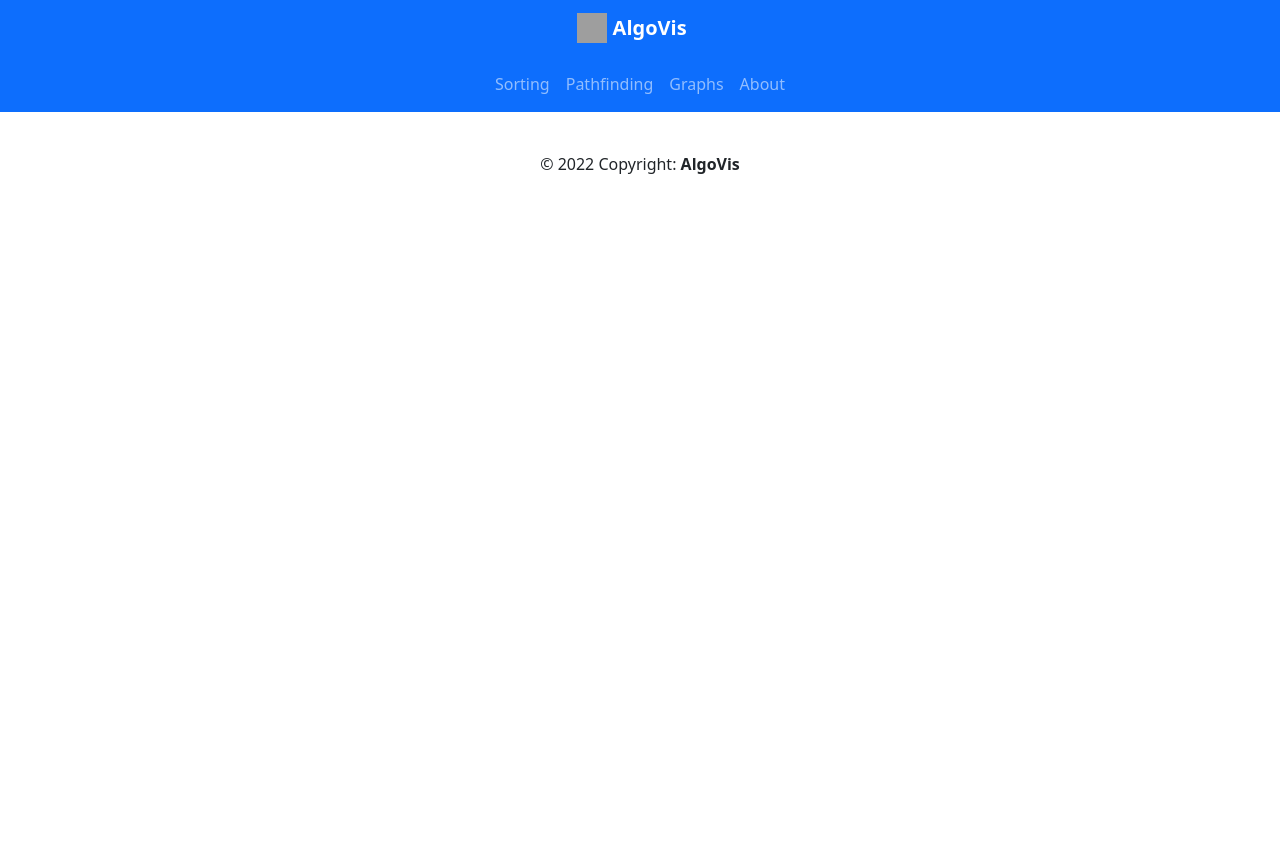
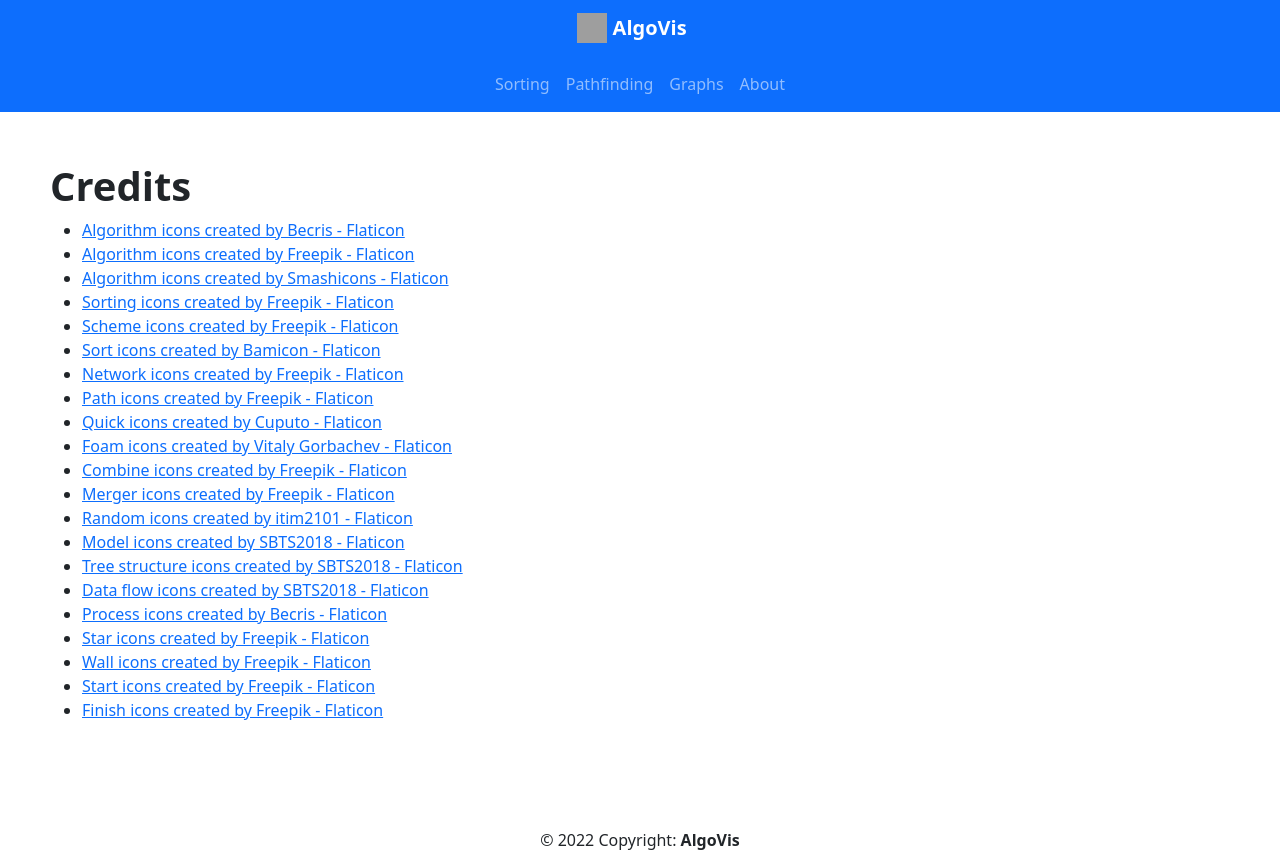
Before and after one commit to barto14753/AlgoVis, a React (Create React App) app: page / in a window 1280 px wide. Both pictures are taken after a click on the button "About". Before the commit the page ends 800 px from the top, so only its background shows below. Built offline with nearby package versions, Linux system fonts and the light colour scheme; grey boxes are pictures that could not be loaded.

Commit message:
add credits

```diff
--- /dev/null
+++ b/src/About.css
@@ -0,0 +1,4 @@
+.about_container
+{
+    padding: 50px;
+}
--- /dev/null
+++ b/src/About.js
@@ -0,0 +1,43 @@
+import React, { useContext, useState } from "react";
+import 'bootstrap/dist/css/bootstrap.min.css';
+import '../src/About.css';
+
+
+
+const About = () =>
+{
+    return(
+    <div className="about_container">
+        <h1>
+            <strong>Credits</strong>
+        </h1>
+
+        <ul>
+            <li><a href="https://www.flaticon.com/free-icons/algorithm" title="algorithm icons">Algorithm icons created by Becris - Flaticon</a></li>
+            <li><a href="https://www.flaticon.com/free-icons/algorithm" title="algorithm icons">Algorithm icons created by Freepik - Flaticon</a></li>
+            <li><a href="https://www.flaticon.com/free-icons/algorithm" title="algorithm icons">Algorithm icons created by Smashicons - Flaticon</a></li>
+            <li><a href="https://www.flaticon.com/free-icons/sorting" title="sorting icons">Sorting icons created by Freepik - Flaticon</a></li>
+            <li><a href="https://www.flaticon.com/free-icons/scheme" title="scheme icons">Scheme icons created by Freepik - Flaticon</a></li>
+            <li><a href="https://www.flaticon.com/free-icons/sort" title="sort icons">Sort icons created by Bamicon - Flaticon</a></li>
+            <li><a href="https://www.flaticon.com/free-icons/network" title="network icons">Network icons created by Freepik - Flaticon</a></li>
+            <li><a href="https://www.flaticon.com/free-icons/path" title="path icons">Path icons created by Freepik - Flaticon</a></li>
+            <li><a href="https://www.flaticon.com/free-icons/quick" title="quick icons">Quick icons created by Cuputo - Flaticon</a></li>
+            <li><a href="https://www.flaticon.com/free-icons/foam" title="foam icons">Foam icons created by Vitaly Gorbachev - Flaticon</a></li>
+            <li><a href="https://www.flaticon.com/free-icons/combine" title="combine icons">Combine icons created by Freepik - Flaticon</a></li>
+            <li><a href="https://www.flaticon.com/free-icons/merger" title="merger icons">Merger icons created by Freepik - Flaticon</a></li>
+            <li><a href="https://www.flaticon.com/free-icons/random" title="random icons">Random icons created by itim2101 - Flaticon</a></li>
+            <li><a href="https://www.flaticon.com/free-icons/model" title="model icons">Model icons created by SBTS2018 - Flaticon</a></li>
+            <li><a href="https://www.flaticon.com/free-icons/tree-structure" title="tree structure icons">Tree structure icons created by SBTS2018 - Flaticon</a></li>
+            <li><a href="https://www.flaticon.com/free-icons/data-flow" title="data flow icons">Data flow icons created by SBTS2018 - Flaticon</a></li>
+            <li><a href="https://www.flaticon.com/free-icons/process" title="process icons">Process icons created by Becris - Flaticon</a></li>
+            <li><a href="https://www.flaticon.com/free-icons/star" title="star icons">Star icons created by Freepik - Flaticon</a></li>
+            <li><a href="https://www.flaticon.com/free-icons/wall" title="wall icons">Wall icons created by Freepik - Flaticon</a></li>
+            <li><a href="https://www.flaticon.com/free-icons/start" title="start icons">Start icons created by Freepik - Flaticon</a></li>
+            <li><a href="https://www.flaticon.com/free-icons/finish" title="finish icons">Finish icons created by Freepik - Flaticon</a></li>
+
+        </ul>
+    </div>
+
+    );
+};
+export default About;
--- a/src/App.js
+++ b/src/App.js
@@ -7,6 +7,7 @@ import Home from "./Home"
 import Sorting from "./Sorting"
 import Graphs from "./Graphs"
 import Pathfinding from './Pathfinding';
+import About from './About';
 import { Button } from 'react-bootstrap';
 import React, { useContext, createContext, useState } from "react";
 
@@ -48,6 +49,7 @@ function App() {
   const sorting = <Sorting/>
   const graphs = <Graphs/>
   const pathfinding = <Pathfinding/>
+  const about = <About/>
 
   return (
     <WindowContext.Provider
@@ -66,6 +68,9 @@ function App() {
         {
           window == "pathfinding" ? pathfinding : <></>
         }
+        {
+          window == "about" ? about : <></>
+        }
         <Footer />
     </WindowContext.Provider>
   );
--- a/src/Pathfinding.js
+++ b/src/Pathfinding.js
@@ -276,7 +276,6 @@ const Pathfinding = () =>
         if (index % elements != 0) queue = move_if_poss_astar(queue, left, index);
         if ((index+1) % elements != 0) queue = move_if_poss_astar(queue, right, index);
         queue.sort();
-        // queue.reverse();
         console.log(queue);
 
         setTimeout(() => {
```
Also changed, not shown: 2 other files (tests, documents, lock files or other folders).
